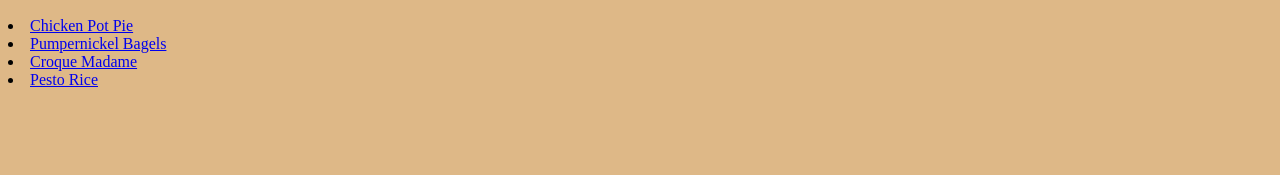
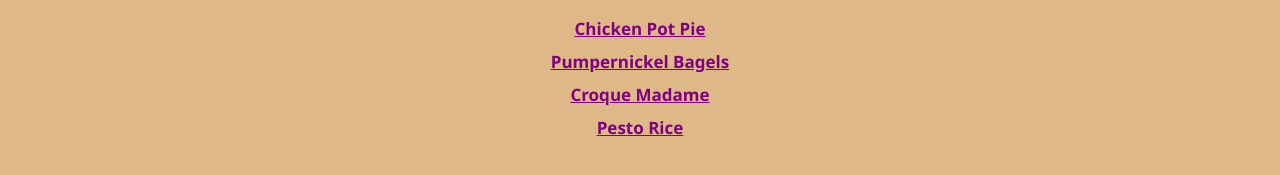
Before and after one commit to oxede/odin-recipes, a plain HTML site: page index.html in a window 1280 px wide. Shown: the part 557-732 px from the top of the page. Drawn offline with Linux system fonts and the light colour scheme.

Commit message:
Modified the ul list
Added css on the ul list on index.html to make it look cleaner

```diff
--- a/index.html
+++ b/index.html
@@ -11,7 +11,7 @@
     <img class="gif" src="images/anime-anime-gif.gif" alt="Anime cooking gif">
 
   <h2 class="header-2">Indulge yourself in these 4 delective french and latin cuisine destined to melt your taste buds.</h2>
-    <ul>
+    <ul class="centered-list">
      <li><a href="recipes/chickenpotpie.html">Chicken Pot Pie</a></li>
      <li><a href="recipes/pumpernickelbagels.html">Pumpernickel Bagels</a></li>
      <li><a href="recipes/croquemadame.html">Croque Madame</a></li>
--- a/styles.css
+++ b/styles.css
@@ -16,6 +16,25 @@
   font-family: 'Lucida Sans', 'Lucida Sans Regular', 'Lucida Grande', 'Lucida Sans Unicode', Geneva, Verdana, sans-serif;
 }
 
+
+.centered-list {
+  text-align: center;
+  list-style:none ;
+  padding: 0;
+}
+
+.centered-list li {
+  margin: 10px 0;
+}
+
+.centered-list a {
+  text-decoration: underline;
+  color: purple ;
+  font-weight: bold;
+  font-size: 17px;
+  font-family: 'Segoe UI', Tahoma, Geneva, Verdana, sans-serif;
+}
+
 body {
   background-color:burlywood;
   text-align: center;
```
